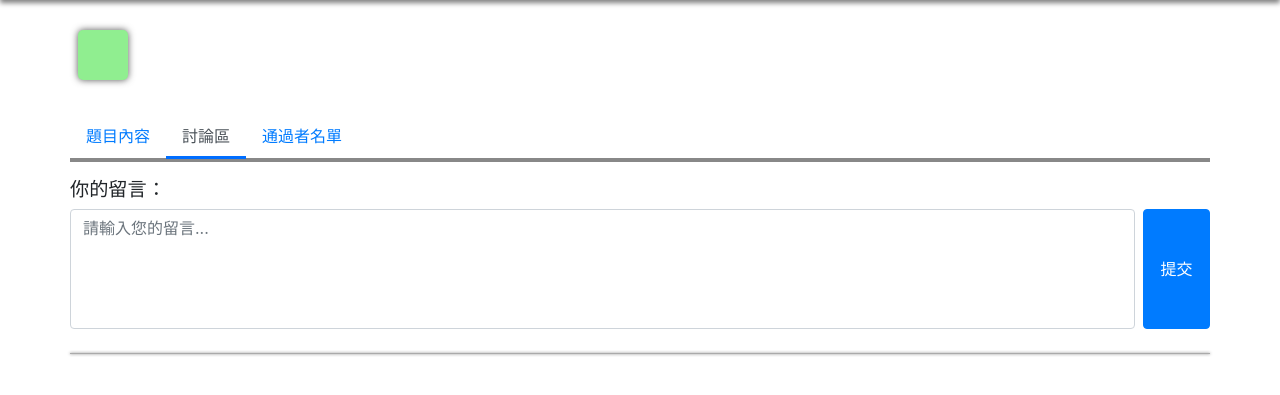
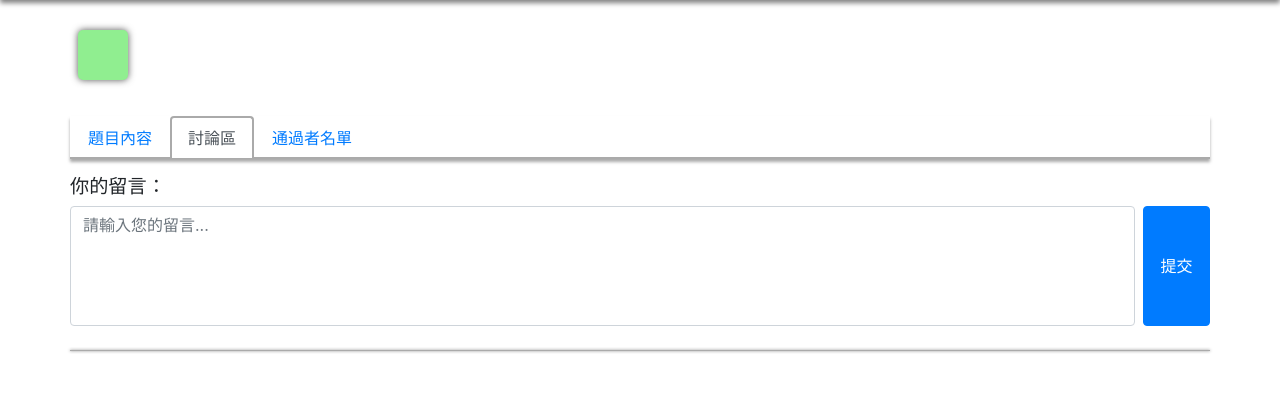
Before and after one commit to KCOJ/KCOJ, a Flask app: template template/question_number_forum.html in a window 1280 px wide. Shown: the part 58-453 px from the top of the page. Run offline with Flask 2, Linux system fonts and the light colour scheme; the template is opened without the code that fills it, so the values that code supplies are empty; some libraries are stand-ins or nearby versions.

Commit message:
single tabs style

```diff
--- a/static/css/question_number_forum.css
+++ b/static/css/question_number_forum.css
@@ -73,12 +73,16 @@ ul.page-tab {
     width: 100%;
     margin-top: 16px;
     margin-bottom: 16px;
-    border-bottom: 4px solid #888;
+    border-bottom-width: 2px;
+    border-color: #AAA;
+    box-shadow: 0 3px 3px #AAA;
 }
 
 /* 分頁按鈕(Tab) */
-ul.page-tab > li.nav-item > a { border: 0;  }
-ul.page-tab > li.nav-item > a.active { border-bottom: 3px solid rgb(0, 110, 255); }
+ul.page-tab > li.nav-item > a { border-width: 2px 2px 0 2px; }
+ul.page-tab > li.nav-item > a:hover,
+ul.page-tab > li.nav-item > a:focus,
+ul.page-tab > li.nav-item > a.active { border-color: #AAA; border-bottom-width: 0px; }
 
 /* 發送答案 與 觀看測資的列表 */
 div.action-bar {
```
Also changed, not shown: static/css/question_number_passed.css (+7 -3 lines).
